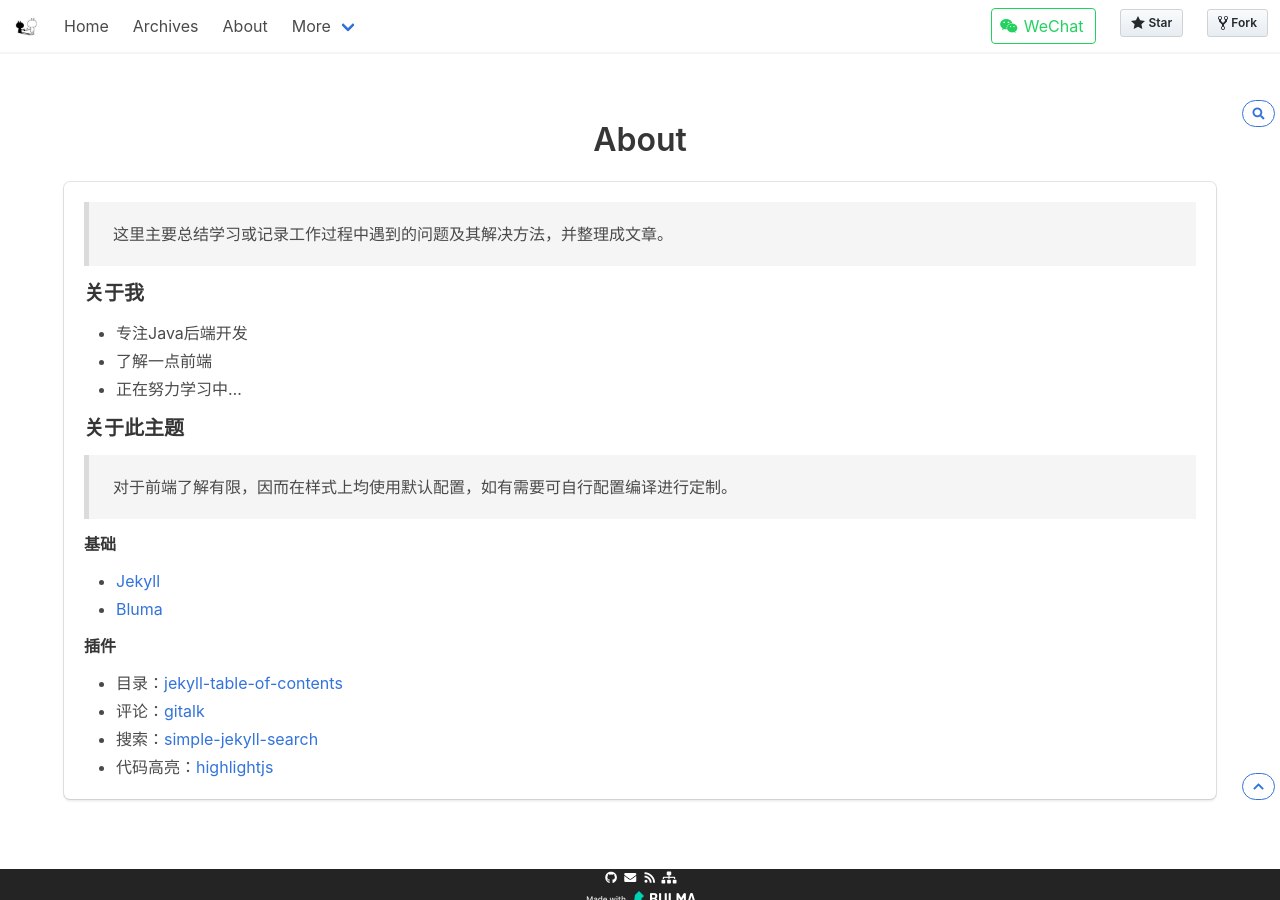
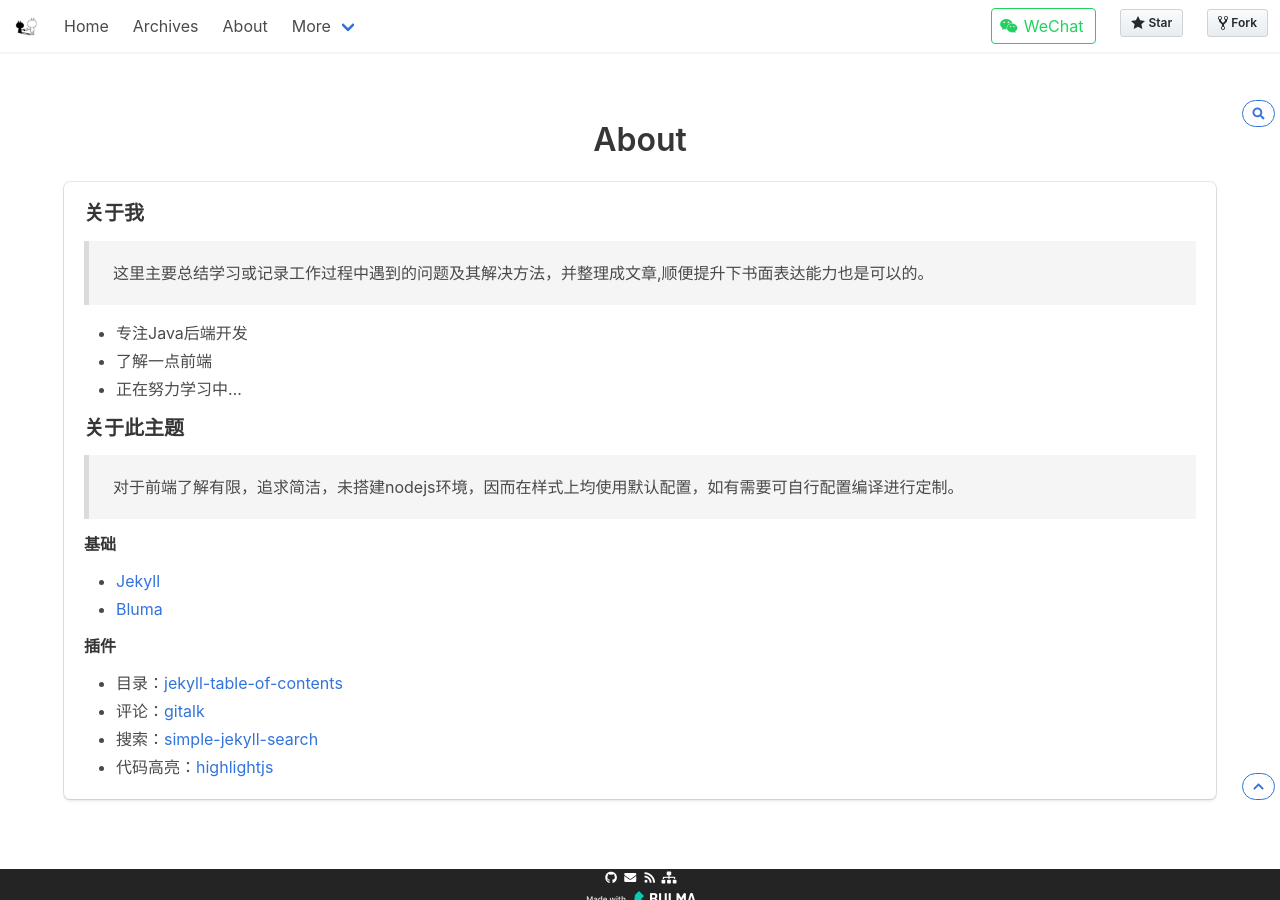
Before and after one commit to tikq/jeklly-bulma, a Jekyll site: the page built from about.md, in a window 1280 px wide and 900 px high. Built offline with Jekyll 4.4.1, drawn with Linux system fonts in a browser that asks for light colours; comment, search, counter and statistics services are not loaded.

Commit message:
new layout of about page and little changes on post page

```diff
--- a/_config.yml
+++ b/_config.yml
@@ -38,7 +38,7 @@ permalink: /:categories/:title:output_ext
 markdown: kramdown
 
 excerpt_separator: <!--more-->
-excerpt_default: No excerpt founded,click Read more button for detail!
+
 paginate: 10
 max_page: 10
 
--- a/_includes/info.html
+++ b/_includes/info.html
@@ -1,6 +1,5 @@
 <article class="message is-link is-small">
     <div class="message-body">
-        <div class="content"></div>
         <ul>
             <li><strong>转载请注明出处！</strong></li>
             <li>本文作者：{%if page.author %} {{page.author}} {% else %} {{ site.author.name }} {% endif %}</li>
--- a/_includes/qrcode.html
+++ b/_includes/qrcode.html
@@ -1,8 +1,8 @@
 <div id="qrCode" class="modal">
     <div class="modal-background"></div>
     <div class="modal-content">
-        <p class="image">
+        <div class="image">
             <img src="{{ site.baseurl }}/assets/image/{{site.author.wechat.name}}.jpg" alt="{site.author.wechat.name}">
-        </p>
+        </div>
     </div>
 </div>
--- a/_layouts/post.html
+++ b/_layouts/post.html
@@ -28,9 +28,9 @@ layout: default
             </div>
         </div>
     </nav>
-    <div class="container content box">
-        {{ content| split: site.excerpt_separator| last }}
-        <br/><br/>
+    <div class="container box">
+        <div class="content">{{ content| split: site.excerpt_separator| last }}</div>
+        <br/>
         {% include info.html %}
     </div>
     <hr />
--- a/about.md
+++ b/about.md
@@ -3,16 +3,16 @@ layout: about
 title: About
 ---
 
->这里主要总结学习或记录工作过程中遇到的问题及其解决方法，并整理成文章。
+#### 关于我
+>这里主要总结学习或记录工作过程中遇到的问题及其解决方法，并整理成文章,顺便提升下书面表达能力也是可以的。
 
-#### 关于我
 * 专注Java后端开发
 * 了解一点前端
 * 正在努力学习中...
 
 
 #### 关于此主题
->对于前端了解有限，因而在样式上均使用默认配置，如有需要可自行配置编译进行定制。
+>对于前端了解有限，追求简洁，未搭建nodejs环境，因而在样式上均使用默认配置，如有需要可自行配置编译进行定制。
 
 ###### 基础
 * [Jekyll](http://jekyllrb.com/)
```
Also changed, not shown: assets/image/wechat.jpg.
